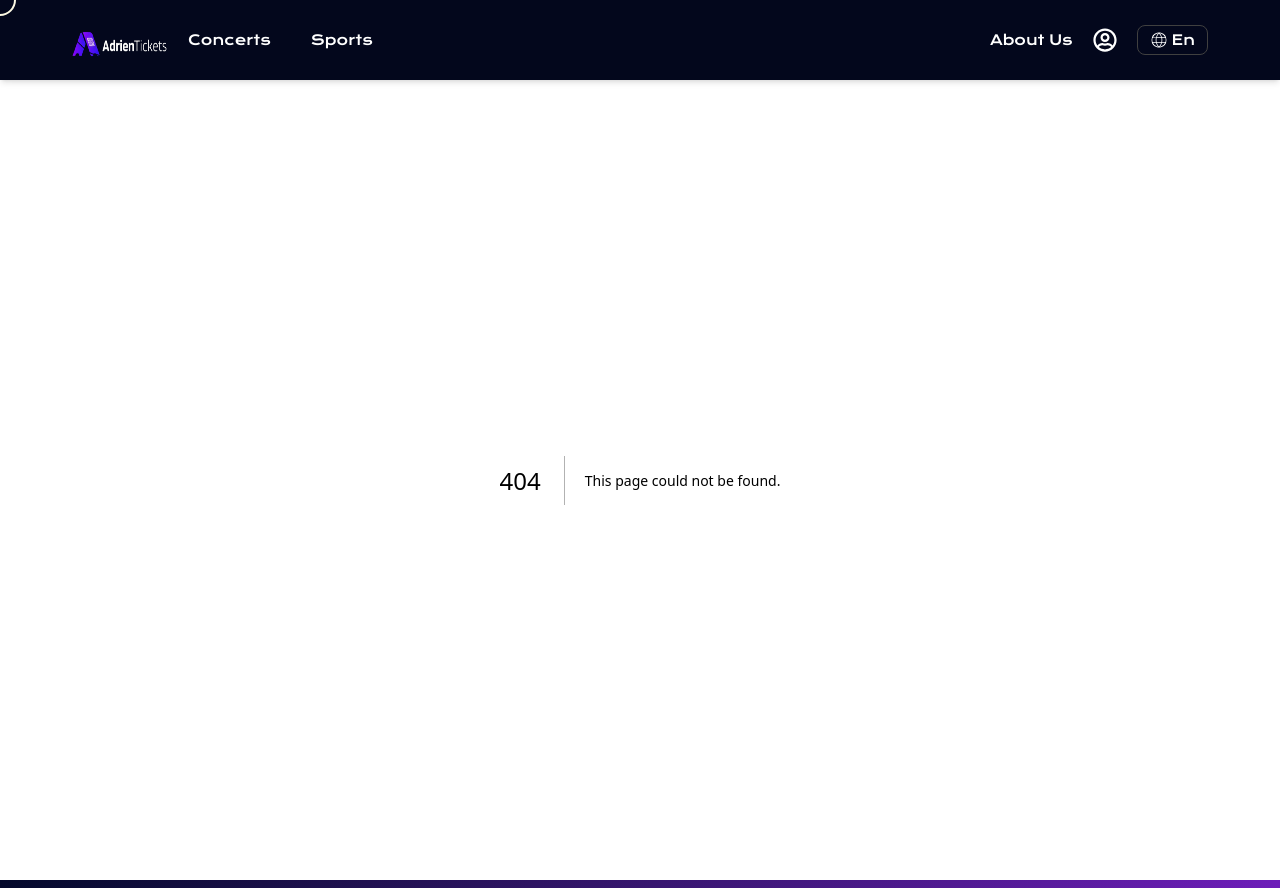
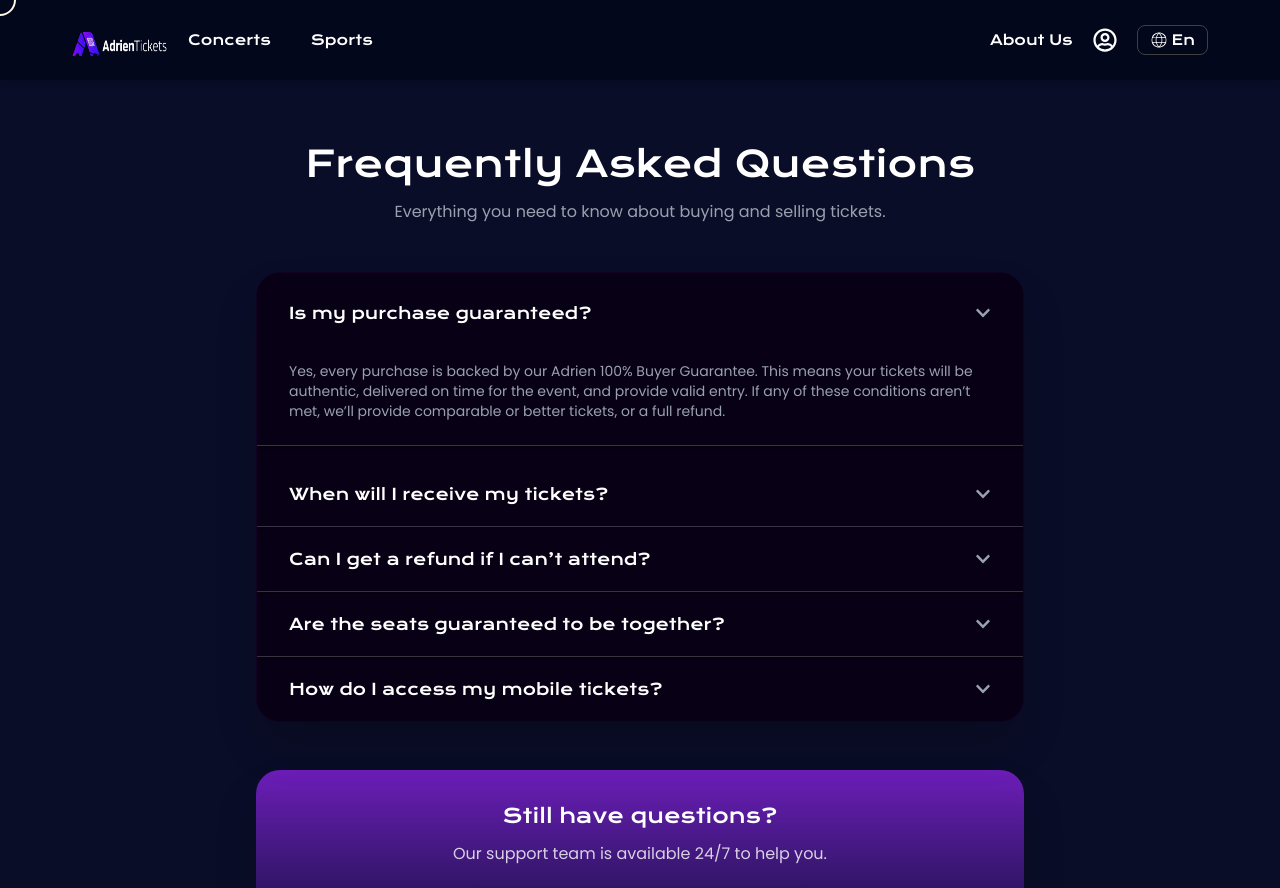
Before and after one commit to sparktechagency/ticket-booking-website, a Next.js app: page /frequently-asked-questions in a window 1280 px wide. Before the commit this address had no page. Shown: the top 888 px of the page. Built offline with nearby package versions, Linux system fonts and the light colour scheme.

Commit message:
Added FAQ Page

```diff
--- /dev/null
+++ b/src/app/(InfoPages)/frequently-asked-questions/page.jsx
@@ -0,0 +1,166 @@
+"use client";
+
+import React, { useState } from "react";
+import { motion } from "framer-motion";
+import {
+  Accordion,
+  AccordionSummary,
+  AccordionDetails,
+  Button,
+} from "@mui/material";
+import { FaChevronDown, FaWhatsapp } from "react-icons/fa";
+import { Poppins } from "next/font/google";
+
+const faqs = [
+  {
+    question: "Is my purchase guaranteed?",
+    answer:
+      "Yes, every purchase is backed by our Adrien 100% Buyer Guarantee. This means your tickets will be authentic, delivered on time for the event, and provide valid entry. If any of these conditions aren’t met, we’ll provide comparable or better tickets, or a full refund.",
+  },
+  {
+    question: "When will I receive my tickets?",
+    answer:
+      "Tickets are typically delivered closer to the event date. You’ll receive an email notification as soon as they’re available in your account.",
+  },
+  {
+    question: "Can I get a refund if I can’t attend?",
+    answer:
+      "Refunds are available only if the event is cancelled or rescheduled. For all other cases, you can resell your tickets securely on our platform.",
+  },
+  {
+    question: "Are the seats guaranteed to be together?",
+    answer:
+      "Yes! When you purchase multiple tickets, we guarantee they will be seated together unless explicitly stated otherwise in the listing.",
+  },
+  {
+    question: "How do I access my mobile tickets?",
+    answer:
+      'Your tickets will be available in your account. Simply log in on your mobile device, go to "My Tickets," and present the QR code at the venue entrance.',
+  },
+];
+
+const poppins = Poppins({
+  weight: ["400", "500", "600"],
+  subsets: ["latin"],
+});
+
+export default function FAQSection() {
+  const [expanded, setExpanded] = useState("panel0");
+
+  const handleChange = (panel) => (event, isExpanded) => {
+    setExpanded(isExpanded ? panel : false);
+  };
+
+  return (
+    <div className="min-h-screen bg-[#0a0d27] flex flex-col items-center justify-center px-4 py-16">
+      <div className="w-full max-w-3xl">
+        {/* Header */}
+        <motion.div
+          initial={{ opacity: 0, y: -20 }}
+          animate={{ opacity: 1, y: 0 }}
+          transition={{ duration: 0.6 }}
+          className="text-center mb-12"
+        >
+          <h1 className="text-4xl sm:text-[36px]  text-white mb-4">
+            Frequently Asked Questions
+          </h1>
+          <p className={`${poppins.className} text-[#99A1AF]`}>
+            Everything you need to know about buying and selling tickets.
+          </p>
+        </motion.div>
+
+        {/* Material UI Accordion */}
+        <motion.div
+          initial={{ opacity: 0 }}
+          animate={{ opacity: 1 }}
+          transition={{ delay: 0.3, duration: 0.8 }}
+          className="bg-[#080014] backdrop-blur-sm rounded-3xl shadow-2xl overflow-hidden border border-purple-800/10"
+        >
+          {faqs.map((faq, index) => (
+            <Accordion
+              key={index}
+              expanded={expanded === `panel${index}`}
+              onChange={handleChange(`panel${index}`)}
+              sx={{
+                backgroundColor: "transparent",
+                borderBottom: "1px solid #FFFFFF33",
+
+                "&:last-child": {
+                  borderBottom: "none",
+                },
+                "&:before": {
+                  display: "none",
+                },
+              }}
+            >
+              <AccordionSummary
+                expandIcon={
+                  <FaChevronDown
+                    className={`text-[#99A1AF] transition-transform duration-300 ${
+                      expanded === `panel${index}` ? "rotate-180" : ""
+                    }`}
+                  />
+                }
+                sx={{
+                  px: { xs: 4, sm: 4 },
+                  py: { xs: 4, sm: 1 },
+                  "&:hover": {
+                    bgcolor: "#080014",
+                  },
+                  transition: "background-color 0.3s",
+                }}
+              >
+                <h3 className=" text-white">{faq.question}</h3>
+              </AccordionSummary>
+              <AccordionDetails
+                sx={{
+                  px: { xs: 4, sm: 4 },
+                  pb: 3,
+                }}
+              >
+                <p className={`${poppins.className} text-sm text-[#99A1AF]`}>
+                  {faq.answer}
+                </p>
+              </AccordionDetails>
+            </Accordion>
+          ))}
+        </motion.div>
+
+        {/* Support CTA */}
+        <motion.div
+          initial={{ opacity: 0, y: 30 }}
+          animate={{ opacity: 1, y: 0 }}
+          transition={{ delay: 0.6, duration: 0.6 }}
+          className="mt-12 bg-linear-to-b from-[#6D1DB9] to-[#04092C] rounded-3xl p-8 shadow-2xl text-center"
+        >
+          <h3 className="text-xl text-white mb-3">Still have questions?</h3>
+          <p className={`${poppins.className} text-[#FFFFFFCC] mb-6`}>
+            Our support team is available 24/7 to help you.
+          </p>
+          <Button
+            variant="contained"
+            startIcon={<FaWhatsapp className="text-2xl" />}
+            sx={{
+              bgcolor: "#39AE41",
+              color: "white",
+              fontWeight: 600,
+              fontSize: "1.1rem",
+              textTransform: "none",
+              py: 2,
+              px: 6,
+              borderRadius: "20px",
+
+              "&:hover": {
+                bgcolor: "#39AE45",
+                boxShadow: "0 10px 30px rgba(37, 211, 102, 0.5)",
+                transform: "translateY(-2px)",
+              },
+            }}
+          >
+            Contact with us on WhatsApp
+          </Button>
+        </motion.div>
+      </div>
+    </div>
+  );
+}
--- a/src/components/Shared/Footer.jsx
+++ b/src/components/Shared/Footer.jsx
@@ -58,7 +58,7 @@ export default function Footer() {
                 How It Works
               </Link>
               <Link
-                href="/"
+                href="/frequently-asked-questions"
                 className={`${poppins.className} text-xs sm:text-sm text-[#99A1AF] hover:text-white transition-colors`}
               >
                 FAQ
```
